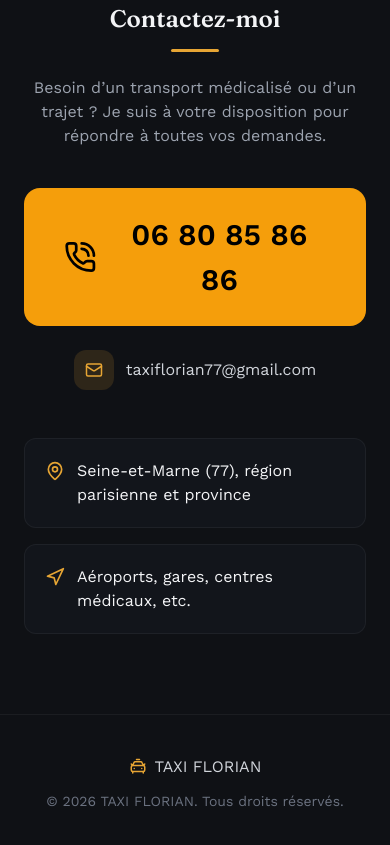
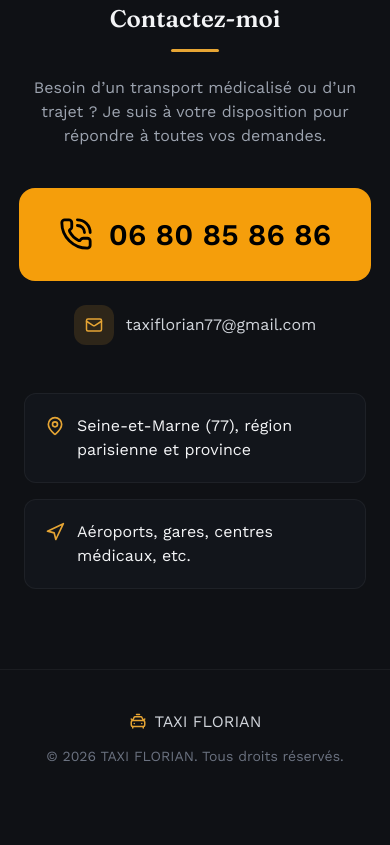
Before and after one commit to HacKyNox/TAXI-FLORIAN_Website, a plain HTML site: page index.html in a window 390 px wide. Shown: the part 4364-5209 px from the top of the page. After the commit the page ends 5170 px from the top, so only its background shows below. Drawn offline with nearby package versions, Linux system fonts and the light colour scheme; a script that the page names is missing.

Commit message:
Ajustement du bouton appel pour les smartphones

```diff
--- a/index.html
+++ b/index.html
@@ -222,7 +222,7 @@
       Besoin d’un transport médicalisé ou d’un trajet ? Je suis à votre disposition pour répondre à toutes vos demandes.
     </p>
     <div class="mt-10 flex flex-col items-center gap-6">
-      <a href="tel:+33680858686" class="call-pulse inline-flex items-center gap-4 px-10 py-6 rounded-2xl font-semibold bg-amber-500 text-black hover:bg-amber-400 transition-colors" style="font-size:30px;">
+      <a href="tel:+33680858686" class="call-pulse inline-flex items-center gap-4 px-10 py-6 rounded-2xl font-semibold bg-amber-500 text-black hover:bg-amber-400 transition-colors whitespace-nowrap" style="font-size:30px;">
         <i data-lucide="phone-call" style="width:34px;height:34px;"></i>
         <span>06 80 85 86 86</span>
       </a>
```
